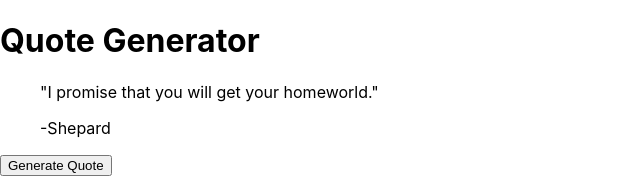
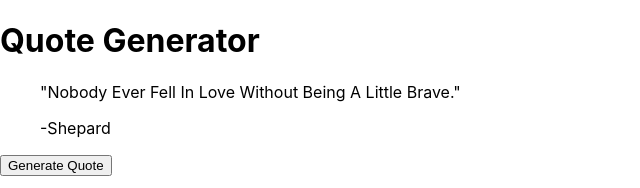
Before and after one commit to mayragann/React-Quote-Generator, a React (Create React App) app in the folder quote-generator/: page / in a window 1280 px wide. Shown: the top 188 px of the page, without its empty margins (0-640 px from the left). Built offline with nearby package versions, Linux system fonts and the light colour scheme.

Commit message:
Added Data File, Passed Props to Quote Component + tested out UpdateTitle component

```diff
--- a/quote-generator/src/App.js
+++ b/quote-generator/src/App.js
@@ -1,51 +1,29 @@
+import { useState, useEffect } from "react";
 import Footer from "./Components/Footer/Footer";
 import Quote from "./Components/Quote/Quote";
 import TestHookCounter from "./Components/TestHookCounter/TestHookCounter";
+import UpdateTitle from "./Components/UpdateTitle/UpdateTitle";
+import { data } from "./Components/Data/Data";
 
 function App() {
-  const data = [
-    {
-      name: "Shepard",
-      quote: '"I promise that you will get your homeworld."',
-    },
-    {
-      name: "Javik",
-      quote: '"Throw It Out The Airlock."',
-    },
-    {
-      name: "Thane",
-      quote:
-        '"The Measure Of An Individual Can Be Difficult To Discern By Actions Alone."',
-    },
-    {
-      name: "Anderson",
-      quote: '"You Did Good Son. I am Proud Of You."',
-    },
-    {
-      name: "Shepard",
-      quote: '"Nobody Ever Fell In Love Without Being A Little Brave."',
-    },
-    {
-      name: "Garrus",
-      quote:
-        '"It is So Much Easier To See The World In Black And White. Gray? I Do not Know What To Do With Gray..."',
-    },
-    {
-      name: "Illusive Man",
-      quote:
-        '"There, Earth. I Wish You Could See It Like I Do, Shepard. It is So... Perfect."',
-    },
-    {
-      name: "Tali",
-      quote: '"Emergency. Induction. Port."',
-    },
-  ];
+  const [quote, setQuote] = useState(data[1]);
+  const [isLoading, setIsLoading] = useState(true);
+  const randomise = () => {
+    const randomNumber = Math.floor(Math.random() * data.length);
+    setQuote(data[randomNumber]);
+  };
+  //math.floor makes it a whole number, and the equation above goes through the data at random
+  useEffect(() => {
+    randomise();
+    setIsLoading(false);
+  }, []);
 
   return (
     <div className="App">
+      {/* <UpdateTitle /> */}
       <h1>Quote Generator</h1>
-      <Quote data={data} />
-      <button>Generate Quote</button>
+      {isLoading ? <p>Quote now loading...</p> : <Quote data={quote} />}
+      <button onClick={randomise}>Generate Quote</button>
       {/* <TestHookCounter /> */}
       <Footer />
     </div>
--- /dev/null
+++ b/quote-generator/src/Components/Data/Data.jsx
@@ -0,0 +1,37 @@
+export const data = [
+    {
+      name: "Shepard",
+      quote: '"I promise that you will get your homeworld."',
+    },
+    {
+      name: "Javik",
+      quote: '"Throw It Out The Airlock."',
+    },
+    {
+      name: "Thane",
+      quote:
+        '"The Measure Of An Individual Can Be Difficult To Discern By Actions Alone."',
+    },
+    {
+      name: "Anderson",
+      quote: '"You Did Good Son. I am Proud Of You."',
+    },
+    {
+      name: "Shepard",
+      quote: '"Nobody Ever Fell In Love Without Being A Little Brave."',
+    },
+    {
+      name: "Garrus",
+      quote:
+        '"It is So Much Easier To See The World In Black And White. Gray? I Do not Know What To Do With Gray..."',
+    },
+    {
+      name: "Illusive Man",
+      quote:
+        '"There, Earth. I Wish You Could See It Like I Do, Shepard. It is So... Perfect."',
+    },
+    {
+      name: "Tali",
+      quote: '"Emergency. Induction. Port."',
+    },
+  ];
--- a/quote-generator/src/Components/Quote/Quote.jsx
+++ b/quote-generator/src/Components/Quote/Quote.jsx
@@ -5,8 +5,8 @@ const Quote = ({data}) => {
         <div>
 
             <blockquote>
-            {data[0].quote}
-                <p>-{data[0].name}</p>
+            {data.quote}
+                <p>-{data.name}</p>
             </blockquote>
         </div>
     )
--- /dev/null
+++ b/quote-generator/src/Components/UpdateTitle/UpdateTitle.jsx
@@ -0,0 +1,20 @@
+import React, { useState, useEffect } from 'react'
+
+const TestHookCounter = () => {
+    const [count, setCount] = useState(0)
+
+    useEffect(() => {
+        document.title = `Clicked ${count} time`
+    }, [count])
+
+
+  return (
+    <div>
+        <div> Update Title</div>
+        <button onClick={() => setCount(count +1)}> Increment</button>
+
+    </div>
+  )
+}
+
+export default TestHookCounter
```
